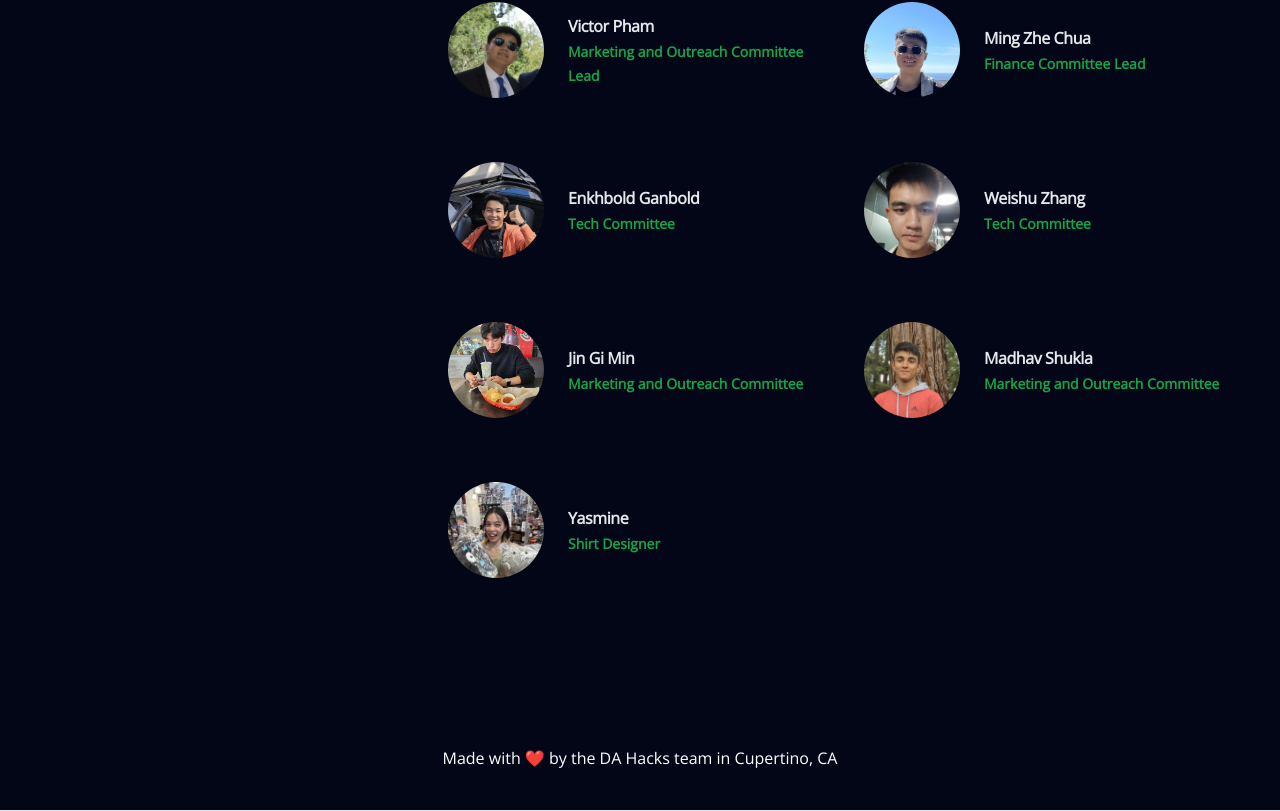
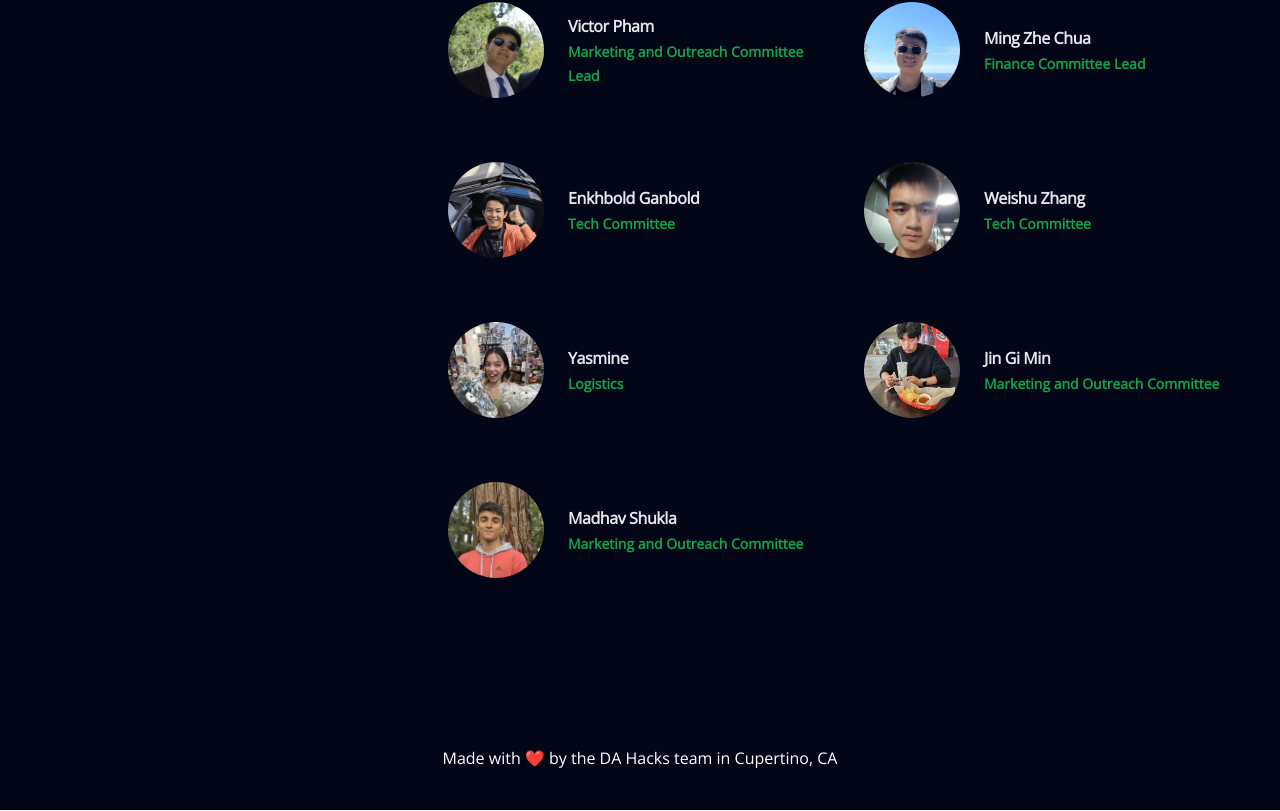
Before and after one commit to moyamanuel/da-hacks.github.io, a Next.js app: page / in a window 1280 px wide. Shown: the part 3106-3917 px from the top of the page. Built offline with nearby package versions, Linux system fonts and the light colour scheme.

Commit message:
move yasmine to logistics

```diff
--- a/src/app/components/ourTeam.tsx
+++ b/src/app/components/ourTeam.tsx
@@ -40,6 +40,11 @@ const people = [
     imageUrl: "./profile/weishu.jpg",
   },
   {
+    name: "Yasmine",
+    role: "Logistics",
+    imageUrl: "./profile/yasmine.jpg",
+  },
+  {
     name: "Jin Gi Min",
     role: "Marketing and Outreach Committee",
     imageUrl: "./profile/jin-gi.jpg",
@@ -48,11 +53,6 @@ const people = [
     name: "Madhav Shukla",
     role: "Marketing and Outreach Committee",
     imageUrl: "./profile/madhav.jpg",
-  },
-  {
-    name: "Yasmine",
-    role: "Shirt Designer",
-    imageUrl: "./profile/yasmine.jpg",
   },
 
   // More people...
```
